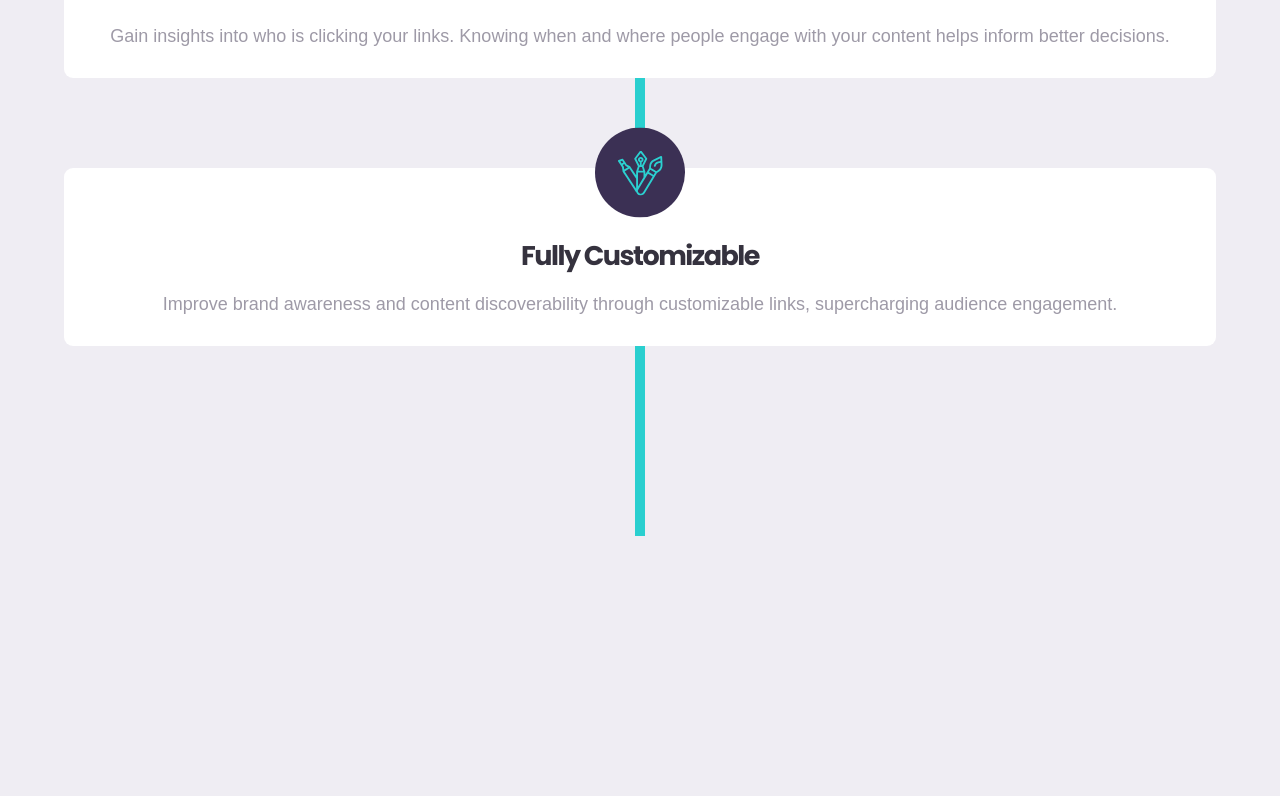
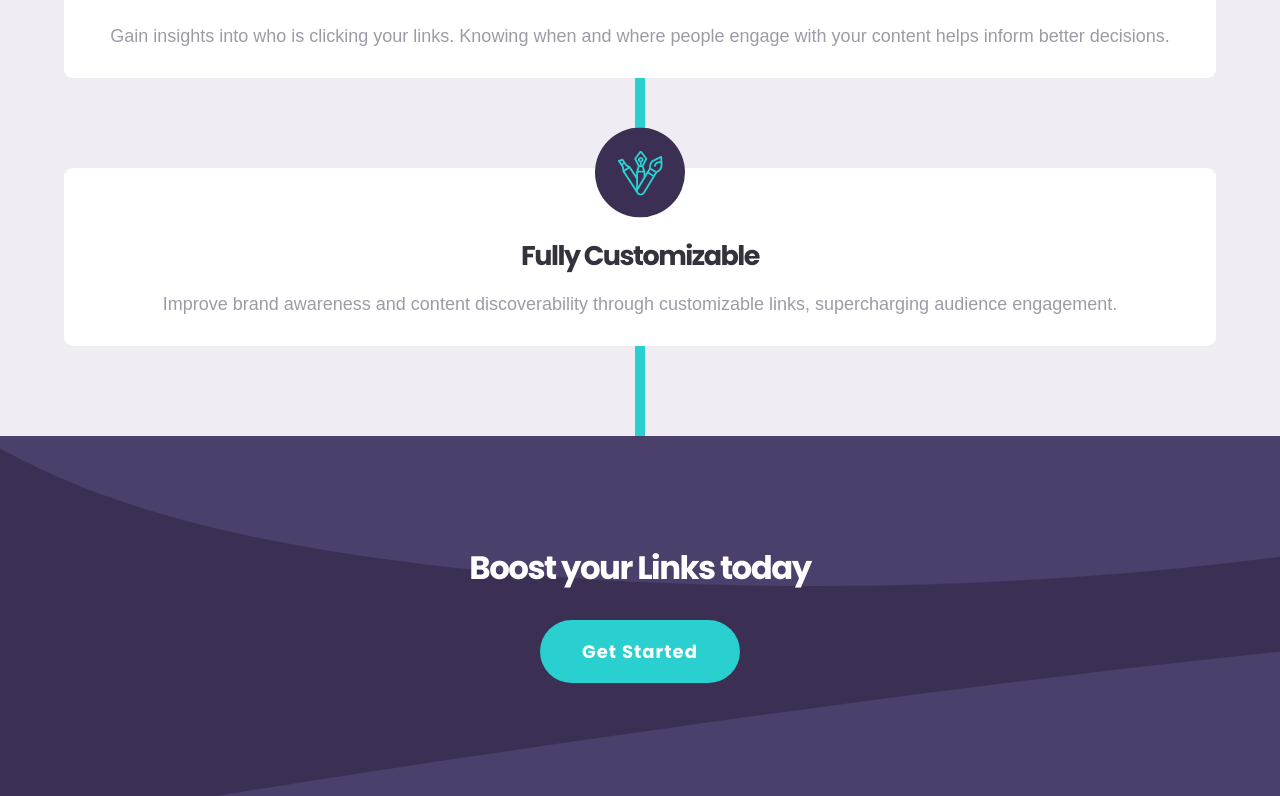
Before and after one commit to christocarr/url-shortener, a React (Create React App) app: page / in a window 1280 px wide. Shown: the part 1758-2554 px from the top of the page. Before the commit the page ends 2294 px from the top, so only its background shows below. Built offline with nearby package versions, Linux system fonts and the light colour scheme; a web font is replaced by a local one.

Commit message:
feat: add boost cta section

```diff
--- a/src/App.js
+++ b/src/App.js
@@ -28,7 +28,7 @@ function App() {
             Build your brand's recognition and get insights on how your links
             are performing.
           </p>
-          <button className="hero_cta">Get Started</button>
+          <button className="button_cta">Get Started</button>
         </div>
       </section>
       <div className="form_link_list_container">
@@ -106,6 +106,18 @@ function App() {
           </p>
         </div>
       </section>
+      <section
+        className="boost_section"
+        style={{
+          backgroundImage: `url('./assets/images/bg-boost-mobile.svg')`,
+          backgroundRepeat: 'no-repeat',
+          backgroundPosition: 'center',
+          backgroundSize: '100% 100%',
+        }}
+      >
+        <h2 style={{ color: 'white' }}>Boost your Links today</h2>
+        <button className="button_cta">Get Started</button>
+      </section>
     </>
   );
 }
--- a/src/index.css
+++ b/src/index.css
@@ -128,7 +128,7 @@ section {
   margin-bottom: 1.2em;
 }
 
-.hero_cta {
+.button_cta {
   width: 200px;
   border-radius: 2em;
   font-family: 'PoppinsBold', sans-serif;
@@ -152,6 +152,7 @@ section {
   padding: 4em 1.5em 1.5em 1.5em;
   border-radius: 0.5em;
   margin-top: 5em;
+  margin-bottom: 5em;
 }
 
 .statistics_container p {
@@ -178,3 +179,18 @@ section {
   background-color: var(--cyan);
   transform: translateX(50%);
 }
+
+.boost_section {
+  display: flex;
+  flex-direction: column;
+  justify-content: center;
+  align-items: center;
+  background-color: hsl(257, 27%, 26%);
+  height: 360px;
+  width: 100%;
+  margin: 0;
+}
+
+.boost_section h2 {
+  margin-bottom: 1em;
+}
```
Also changed, not shown: public/assets/images/bg-boost-mobile.svg (added).
